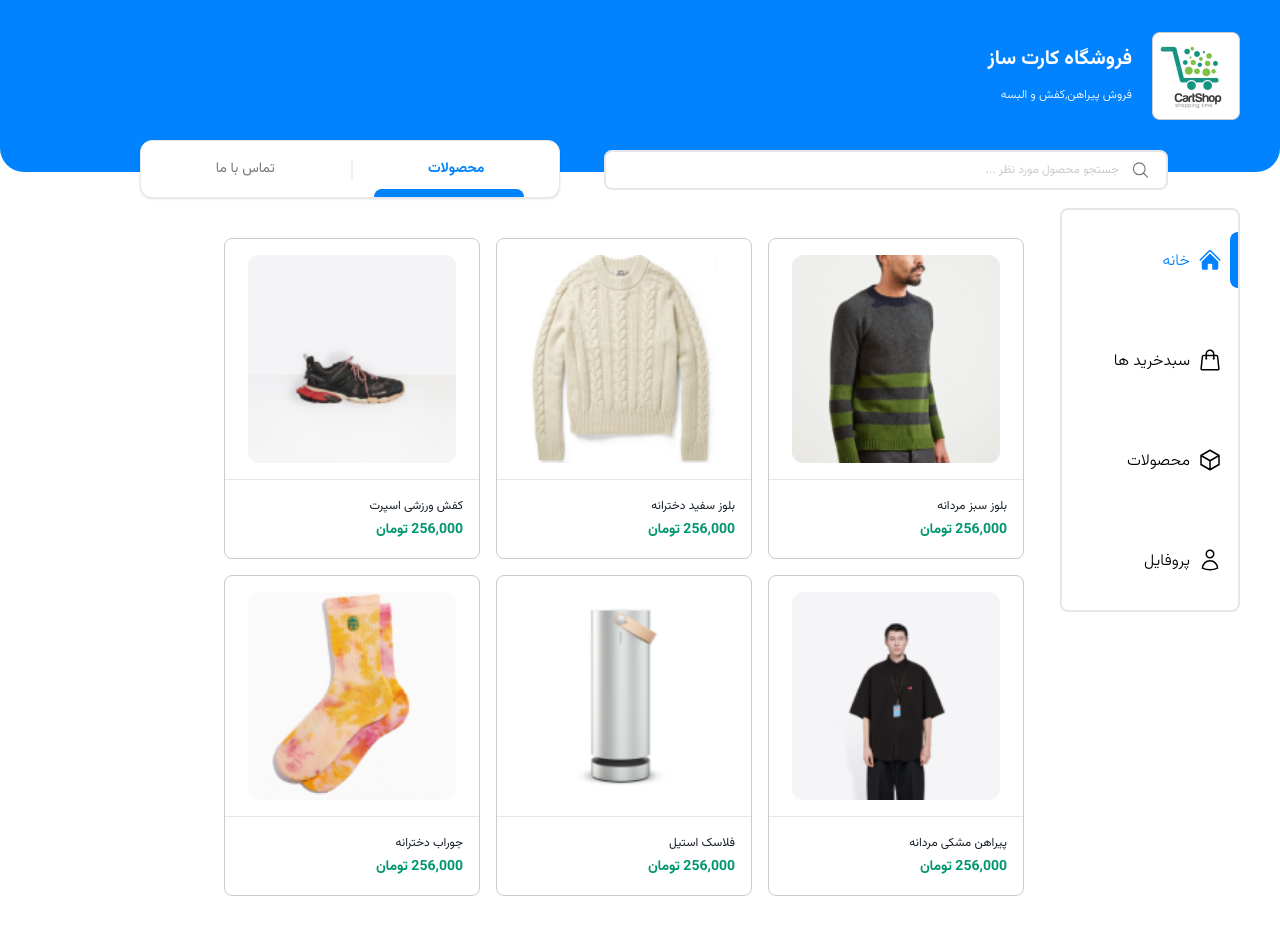
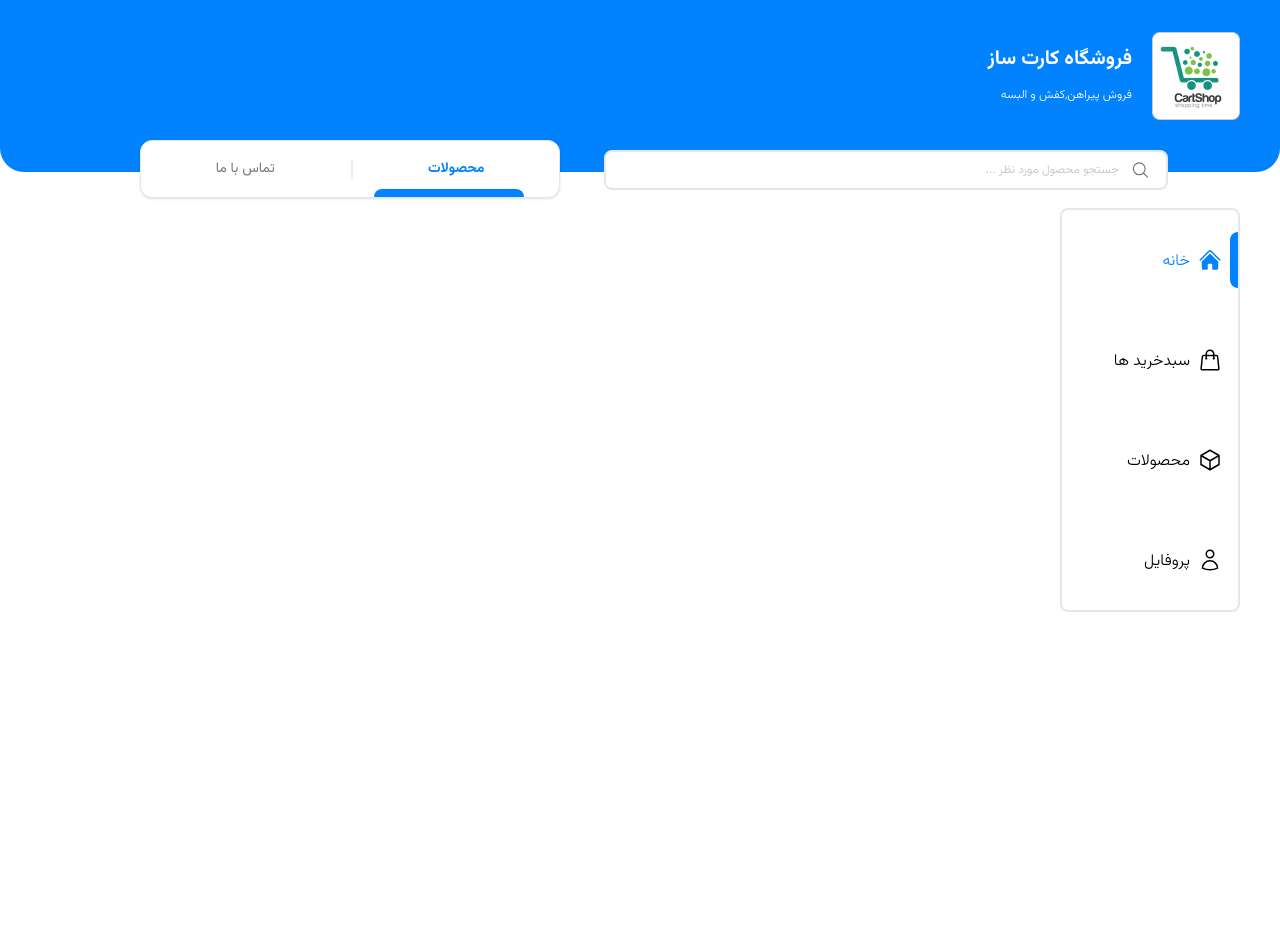
Before and after one commit to AliMoradpour/cartSaz, a React (Vite) app: page /dashboard in a window 1280 px wide. Shown: the top 934 px of the page. Built offline with nearby package versions, Linux system fonts and the light colour scheme.

Commit message:
add search product logic

```diff
--- a/src/pages/Dashboard/Home/ProductList.jsx
+++ b/src/pages/Dashboard/Home/ProductList.jsx
@@ -1,11 +1,10 @@
 import Product from "./Product";
-import { products } from "/src/constant/data.js";
 
-const ProductList = () => {
+const ProductList = ({filteredProducts}) => {
 
   return (
-    <div className="w-full flex flex-wrap justify-center items-start gap-4">
-      {products.map((item) => (
+    <div className="w-full flex flex-wrap gap-4">
+      {filteredProducts.map((item) => (
         <Product item={item} key={item.id} />
       ))}
     </div>
--- a/src/pages/Dashboard/Home/Shop.jsx
+++ b/src/pages/Dashboard/Home/Shop.jsx
@@ -4,19 +4,23 @@ import ShopSort from "./ShopSort";
 import ProductList from "./ProductList";
 import ShopContact from "./ShopContact";
 import ShopSearch from "./ShopSearch";
+import { products } from "/src/constant/data.js";
+
 
 const Shop = () => {
   const [isClicked, setIsClicked] = useState("products");
+  const [filteredProducts, setFilteredProducts] = useState([])
+
 
   return (
     <>
       <ShopHeader />
       <ShopSort setIsClicked={setIsClicked} isClicked={isClicked} />
-      <ShopSearch />
+      <ShopSearch setFilteredProducts={setFilteredProducts} products={products} />
       <div className="flex">
         <div className="w-1/4 h-screen hidden xl:block"></div>
         <div className="xl:w-3/4 xl:-mr-36 mt-6">
-          {isClicked == "products" ? <ProductList /> : <ShopContact />}
+          {isClicked == "products" ? <ProductList filteredProducts={filteredProducts}/> : <ShopContact />}
         </div>
       </div>
     </>
--- a/src/pages/Dashboard/Home/ShopSearch.jsx
+++ b/src/pages/Dashboard/Home/ShopSearch.jsx
@@ -1,4 +1,12 @@
-const ShopSearch = () => {
+
+const ShopSearch = ({ setFilteredProducts, products }) => {
+  const searchHandler = ({target}) => {
+    const filteredProducts = products.filter((p) =>
+      p.name.includes(target.value)
+    );
+    setFilteredProducts(filteredProducts);
+  };
+
   return (
     <div className="mx-10 flex justify-center md:justify-start xl:mr-28 xl:-mt-12 my-6">
       <span className="flex items-center border-2 w-full md:w-1/2 rounded-lg py-2 px-4 bg-white focus:shadow">
@@ -20,6 +28,7 @@ const ShopSearch = () => {
           type="text"
           className="placeholder:text-Overline-SM placeholder:text-[#cbcbcb] mr-3 w-full outline-none text-Overline-SM bg-transparent"
           placeholder="جستجو محصول مورد نظر ..."
+          onChange={searchHandler}
         />
       </span>
     </div>
```
